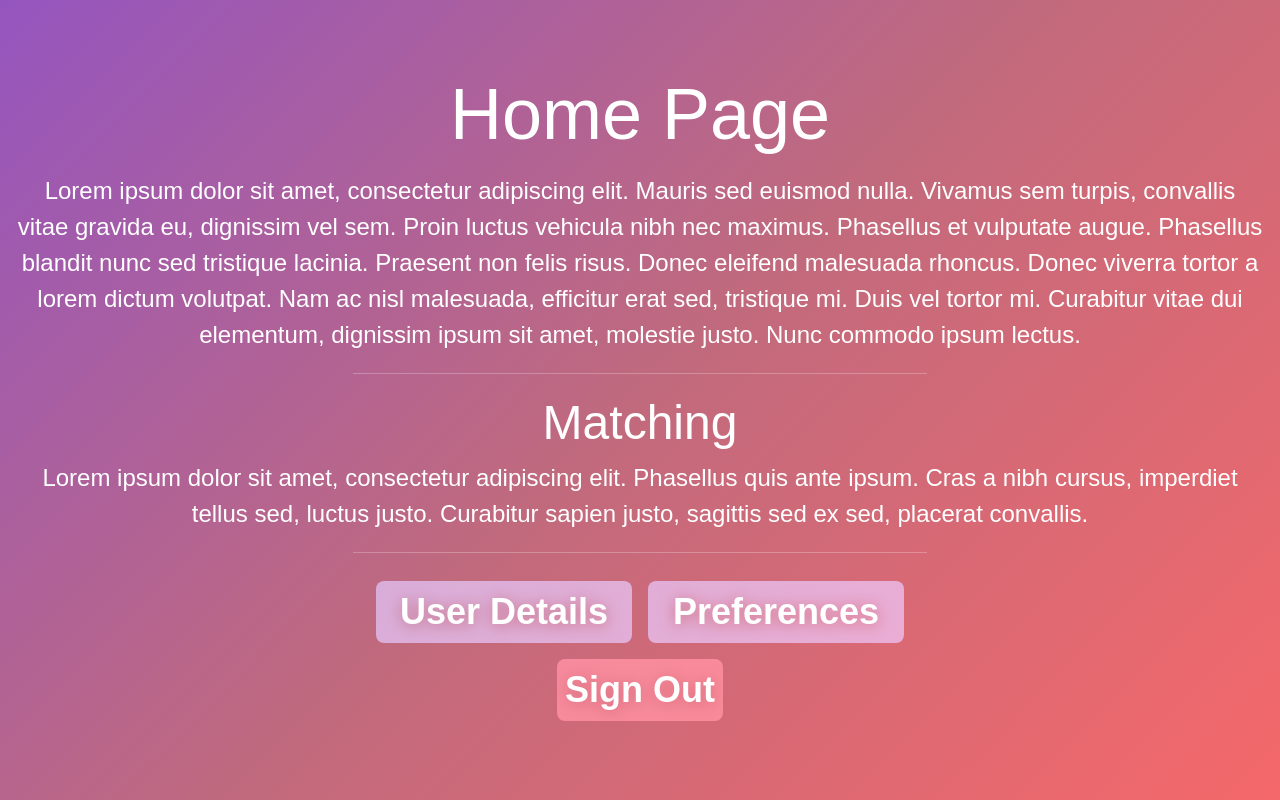
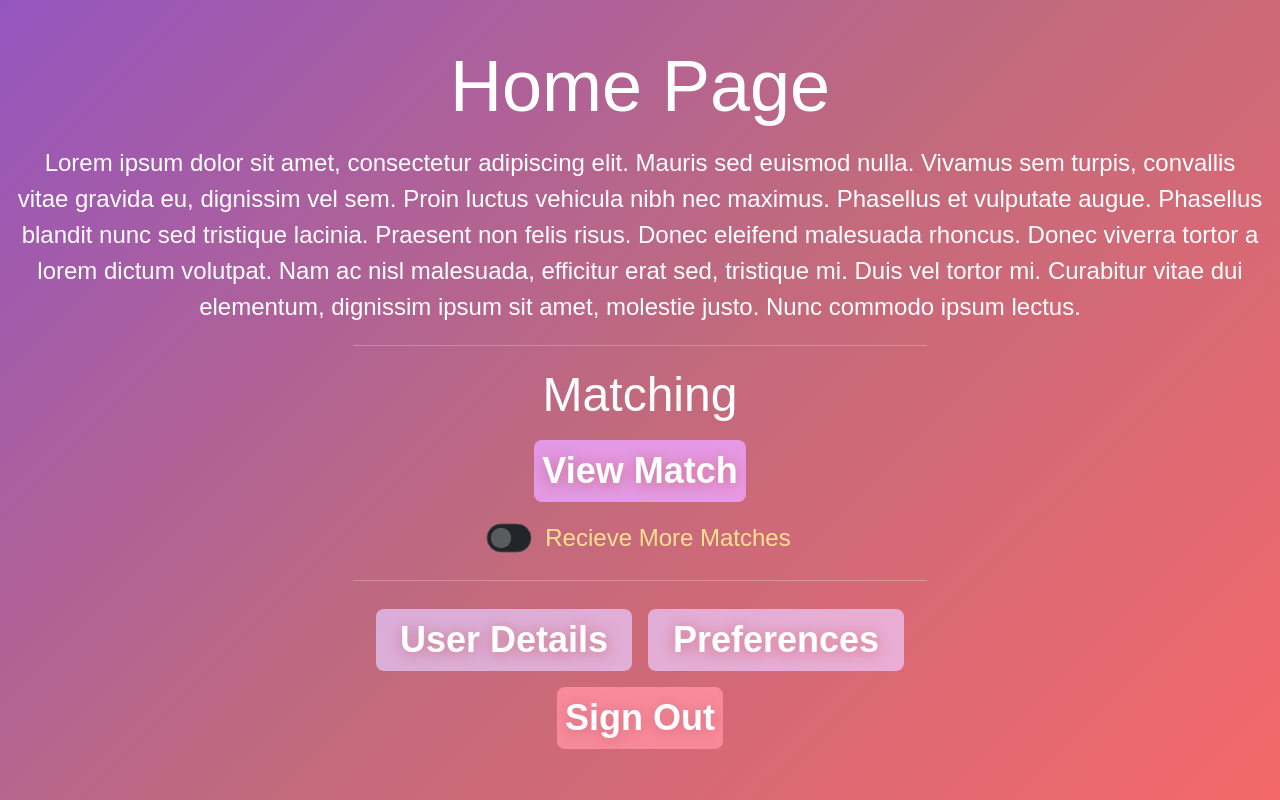
Before and after one commit to jacobpoulton/social-matching, a Django app: template social_matching/base/templates/home.html in a window 1280 px wide. Run offline with Django 4.2, Linux system fonts and the light colour scheme; the template is opened without the code that fills it: values that come from a table or form of the project are taken from there, others are empty; tables that the repository leaves empty hold one stand-in row (values such as "Sample post"); some libraries are stand-ins or nearby versions; some web fonts are replaced.

Commit message:
groundworks for matching system

```diff
--- a/social_matching/base/models.py
+++ b/social_matching/base/models.py
@@ -2,6 +2,7 @@ from django.db import models
 from django.contrib.auth.models import AbstractUser
 from django.contrib.auth.base_user import BaseUserManager
 from django.utils.translation import gettext_lazy as _
+from django.conf import settings
 
 
 # Custom user manager used for the below user class.
@@ -43,6 +44,16 @@ class User(AbstractUser):
     details = models.OneToOneField('UserDetails', on_delete=models.PROTECT, null=True)
     preferences = models.OneToOneField('UserPreferences', on_delete=models.PROTECT, null=True)
 
+    def match_count(self) -> int:
+        return self.match_set.all().count()
+
+    @classmethod
+    def can_match(cls) -> bool:
+         # Conditions necessary for matching
+        return (
+            cls.objects.all().count() > settings.GROUP_SIZE_MIN
+        )
+
 
 # User details class.
 # Stores non-identifiable information pertaining to matchmaking the user.
@@ -57,7 +68,9 @@ class UserDetails(models.Model):
 # Stores user use preferences for the software.
 # Will be deleted along with the base user class.
 class UserPreferences(models.Model):
-    pass
+    in_match_pool = models.BooleanField(default=True)
+    notification_match = models.BooleanField(default=True)
+    notification_survey = models.BooleanField(default=True)
 
 
 # Survey data class.
@@ -71,4 +84,4 @@ class SurveyData(models.Model):
 # Groups together details of users matched, as well as data relating to the match.
 # All users are non-identifiable.
 class Match(models.Model):
-    pass
+    users = models.ManyToManyField('User')
--- a/social_matching/base/templates/details.html
+++ b/social_matching/base/templates/details.html
@@ -32,7 +32,11 @@
             {% endfor %}
             <button type="submit" class="btn btn-success" value="details">Submit</button>
             <hr>
-            <button type="button" class="btn btn-danger" data-bs-toggle="modal" data-bs-target="#cancelConfirmation">Cancel</button>
+            {% if set_before %}
+                <a class="btn btn-danger" href="{% url 'home' %}">Cancel</a>
+            {% else %}
+                <button type="button" class="btn btn-danger" data-bs-toggle="modal" data-bs-target="#cancelConfirmation">Cancel</button>
+            {% endif %}
         </div>
         <input type="hidden" name="next" value="{{ next }}">
     </form>
--- a/social_matching/base/templates/home.html
+++ b/social_matching/base/templates/home.html
@@ -11,33 +11,24 @@
     <hr>
     {% if survey_open %}
         <a class="btn btn-success btn-big" href="#" role="button">Take Survey</a>
-        <p>Lorem ipsum dolor sit amet, consectetur adipiscing elit. Mauris sed euismod nulla. </p>
+        <p>Filling out this anonymised questionnaire is highly appreciated, every response has an impact on the research.</p>
         <hr>
     {% endif %}
     <h3>Matching</h3>
-    {% if match_open %}
-        <div class="buttons">
-            {% if matched %}
-                {% if survey_open %}
-                    <a class="btn btn-primary" href="#" role="button" style="--desktop-width: 13rem;">New Match</a>
-                {% else %}
-                    <a class="btn btn-success" href="#" role="button" style="--desktop-width: 13rem;">New Match</a>
-                {% endif %}
-                <a class="btn btn-primary" href="#" role="button" style="--desktop-width: 13rem; background-position-x: 100%">View Matches</a>
-            {% else %}
-                <a class="btn btn-success" href="#" role="button" style="font-size: calc(2*var(--text-scaling));">New Match</a>
-            {% endif %}
-        </div>
+    {% if matches == 0 %}
+        <p>Matches have not yet been made, we are waiting on more users. We will notify you via email as soon as your match is made!</p>
+        <small>If you do not wish to recieve email notification this may be changed in preferences.</small>
     {% else %}
-        {% if matched %}
-            <p>Lorem ipsum dolor sit amet, consectetur adipiscing elit.</p>
-            <div class="buttons">
-                <button class="btn btn-secondary" href="#" role="button" style="--desktop-width: 13rem;" disabled>New Match</button>
-                <a class="btn btn-primary" href="#" role="button" style="--desktop-width: 13rem; background-position-x: 100%">View Matches</a>
+        <form>
+            <a class="btn btn-primary" href="#" role="button" style="--desktop-width: 13rem; background-position-x: 100%">
+                View Match{% if matches > 1 %}s{% endif %}
+            </a>
+            <div class="form-check form-switch d-flex justify-content-center align-items-end my-1">
+                <input class="form-check-input" style="width: 3.5rem; scale: 0.8;" type="checkbox" role="switch" id="matchAgainCheck" {% if match_again %}checked{% endif %}>
+                <label class="form-check-label" for="matchAgainCheck">Recieve More Matches</label>
             </div>
-        {% else %}
-            <p>Lorem ipsum dolor sit amet, consectetur adipiscing elit. Phasellus quis ante ipsum. Cras a nibh cursus, imperdiet tellus sed, luctus justo. Curabitur sapien justo, sagittis sed ex sed, placerat convallis.</p>
-        {% endif %}
+
+        </form>
     {% endif %}
     <hr>
     <div class="buttons">
@@ -46,3 +37,22 @@
     </div>
     <a class="btn btn-danger" href="{% url 'logout' %}" role="button">Sign Out</a>
 {% endblock %}
+
+{% block scripts %}
+    <script src="https://cdn.jsdelivr.net/jquery.cookie/1.4.1/jquery.cookie.min.js"></script>
+    <script>
+        var csrftoken = $.cookie('csrftoken');
+        $('#matchAgainCheck').on('click', function(event) {
+            var state = $(this).is(':checked');
+            console.log(state);
+            $.ajax({
+                type: "POST",
+                url: "{% url 'toggle-matching' %}",
+                data: {
+                    switchValue: state,
+                    csrfmiddlewaretoken: csrftoken
+                }
+            });
+        });
+    </script>
+{% endblock %}
--- a/social_matching/base/urls.py
+++ b/social_matching/base/urls.py
@@ -9,5 +9,5 @@ urlpatterns = [
     path('accounts/new/', views.CreateUserView.as_view(), name='create-user'),
     path('accounts/details/', views.GiveDetailsView.as_view(), name='details'),
     path('accounts/remove/', views.delete_user, name='delete-user'),
-    path('matching/', views.matching, name='matching'),
+    path('preferences/matching/', views.toggle_matching, name='toggle-matching'),
 ]
--- a/social_matching/social_matching/settings.py
+++ b/social_matching/social_matching/settings.py
@@ -29,6 +29,10 @@ SECRET_KEY = 'django-insecure-)of&shp5old*$qbn1uy-jo3ob55ojeh7+@ztqjt@m9q4s&ngzq
 DEBUG = True
 
 ALLOWED_HOSTS = []
+
+# Variables
+GROUP_SIZE_MIN = 4
+GROUP_SIZE_MAX = 7
 
 
 # Application definition
--- a/social_matching/templates/root.html
+++ b/social_matching/templates/root.html
@@ -16,5 +16,7 @@
         <div class="content">{% block content %}{% endblock %}</div>
         <div class="footer">{% block footer %}{% endblock %}</div>
     </body>
+    <script src="https://code.jquery.com/jquery-3.6.4.js" integrity="sha256-a9jBBRygX1Bh5lt8GZjXDzyOB+bWve9EiO7tROUtj/E=" crossorigin="anonymous"></script>
     {% bootstrap_javascript %}
+    {% block scripts %}{% endblock %}
 </html>
```
Also changed, not shown: social_matching/base/admin.py (+14 -2 lines), social_matching/base/views.py (+20 -7 lines), social_matching/base/migrations/0003_match_users.py (added), social_matching/base/migrations/0004_alter_match_users.py (added), social_matching/base/migrations/0005_userpreferences_in_match_pool_and_more.py (added).
